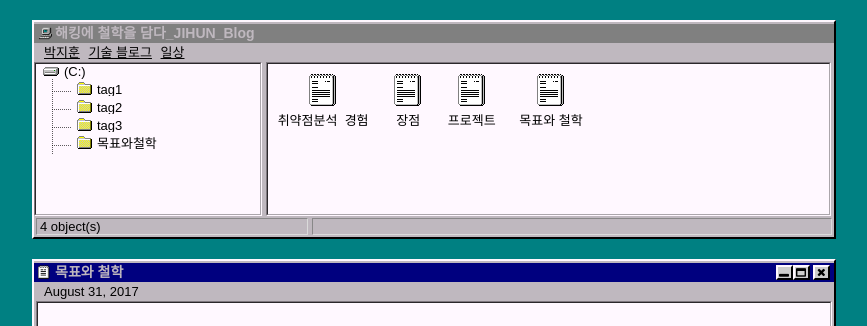
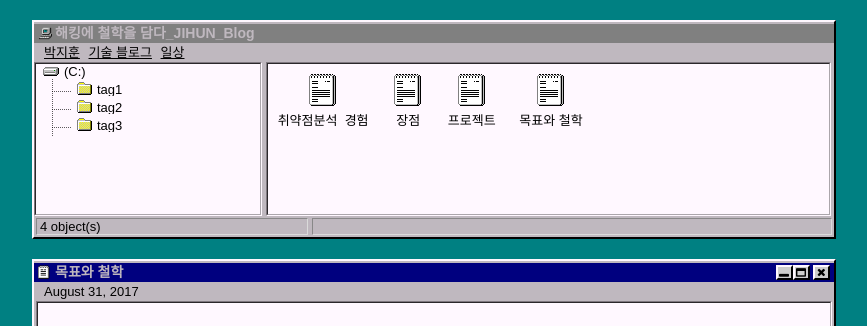
Before and after one commit to easy-day/easy-day.github.io, a Jekyll site: the page built from _posts/2017-08-31-lorem-ipsum.md, in a window 1280 px wide. Shown: the top 326 px of the page, without its empty margins (206-1073 px from the left). Built offline with Jekyll 4.4.1, drawn with Linux system fonts in a browser that asks for light colours.

Commit message:
Update 2017-08-31-lorem-ipsum.md

```diff
--- a/_posts/2017-08-31-lorem-ipsum.md
+++ b/_posts/2017-08-31-lorem-ipsum.md
@@ -1,7 +1,7 @@
 ---
 layout: default
 title: "목표와 철학"
-tags: 목표와철학
+tags: tag2
 ---
 
 ## Lorem Ipsum
```
